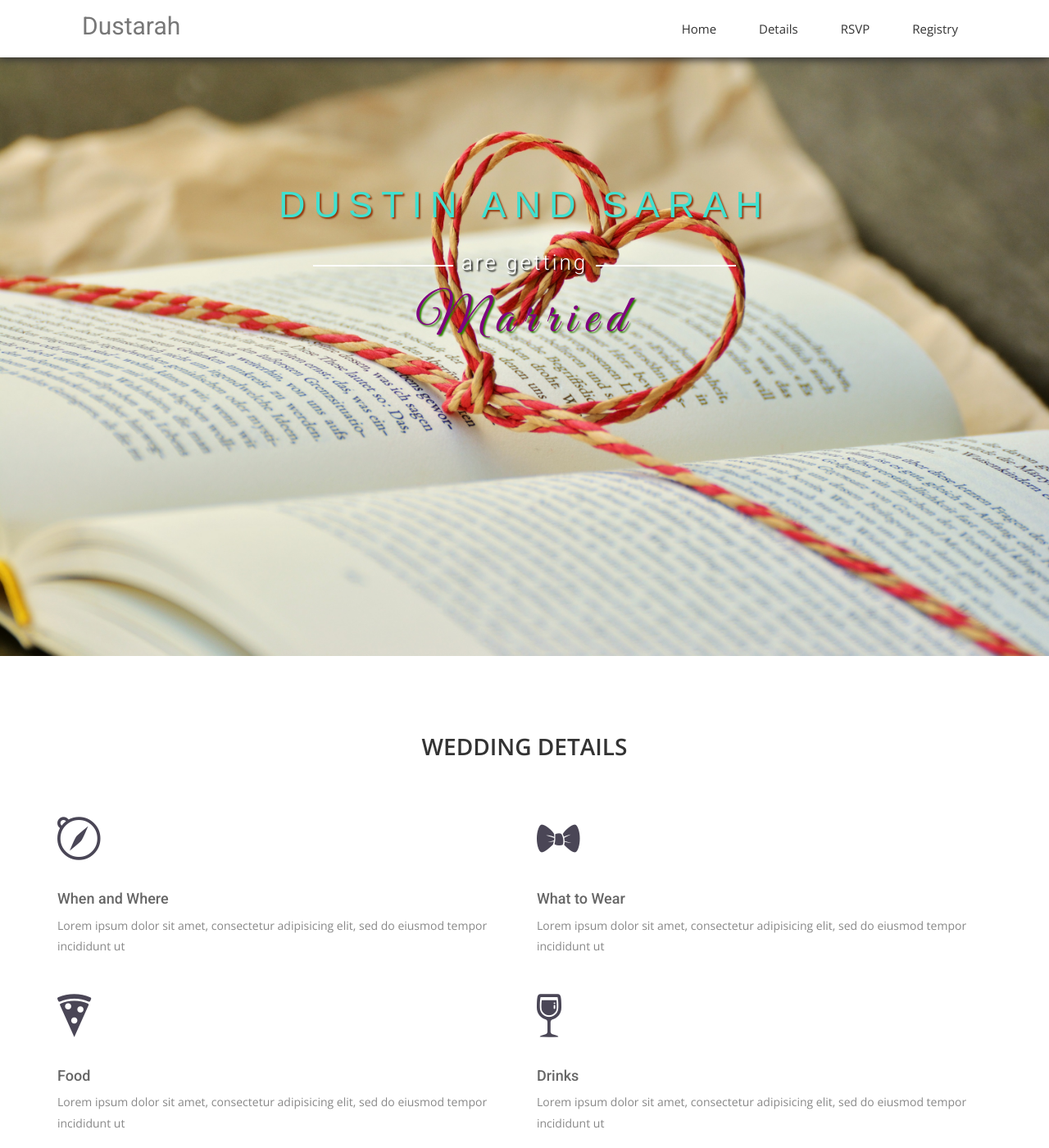
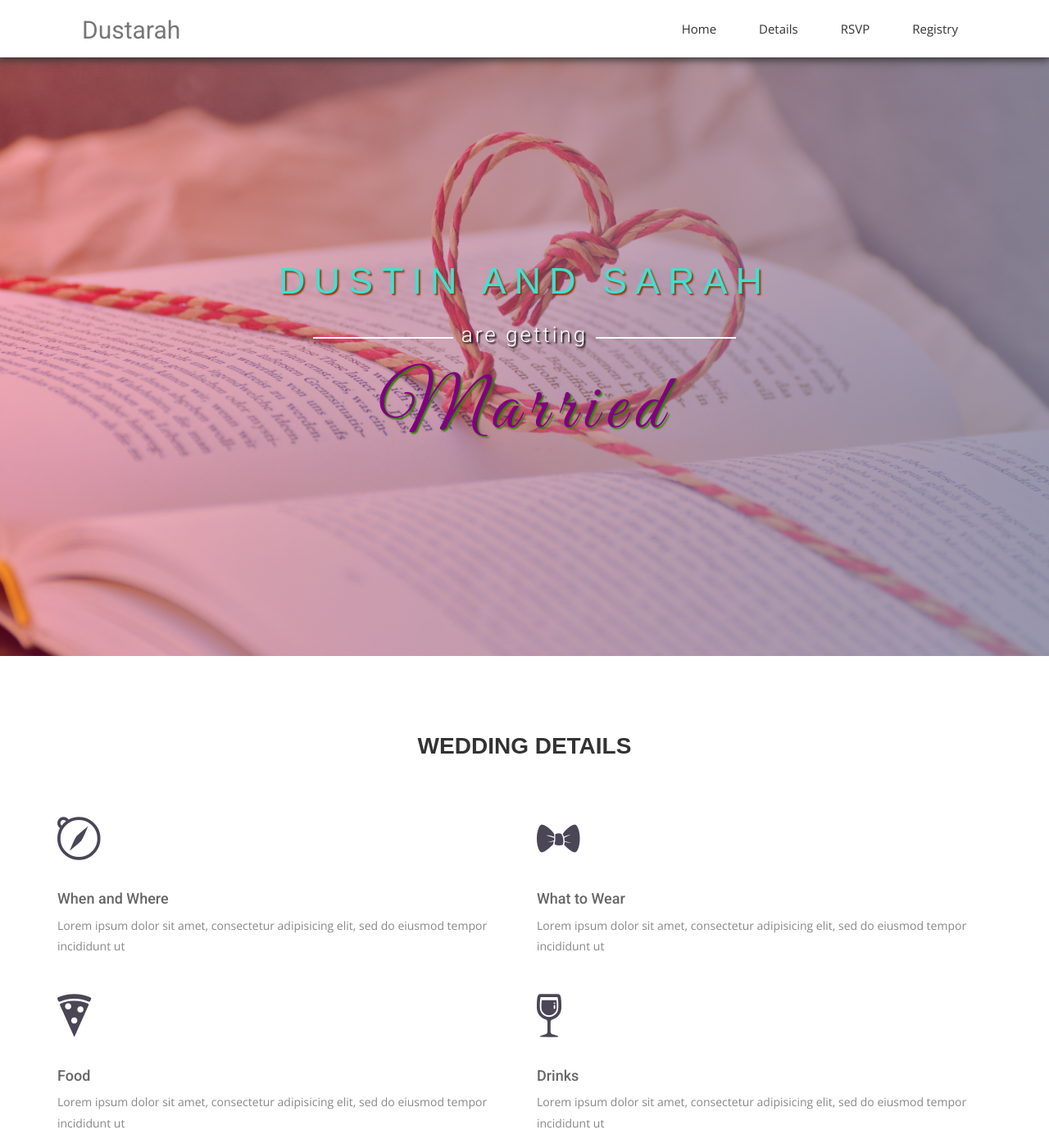
Before and after one commit to dustinpeerce/dustarah, a Jekyll site: the page built from index.html, in a window 1280 px wide and 1400 px high. Shown: the whole window at 82% size. Built offline with Jekyll 4.4.1, drawn with Linux system fonts in a browser that asks for light colours; nearby versions of some CDN libraries; some web fonts are replaced.

Commit message:
Finish header positioning

```diff
--- a/css/airspace.css
+++ b/css/airspace.css
@@ -54,6 +54,7 @@ a:active {
   margin-bottom: 50px;
 }
 .section-title {
+  font-family: 'Sorts Mill Goudy', sans-serif;
   text-transform: uppercase;
   font-size: 28px;
   font-weight: 600;
@@ -76,7 +77,8 @@ header .navbar {
   border: 0px;
 }
 header .navbar-brand {
-  padding-top: 5px;
+  padding-top: 10px;
+  padding-bottom: 0;
   margin-left: 0 !important;
 }
 header .navbar-brand h2 {
@@ -141,7 +143,6 @@ font header .navbar-default .navbar-nav li a:hover {
   background-attachment: fixed;
   background-position: center 85%;
   position: relative;
-  padding-top: 200px;
   height: 800px;
 }
 #slider:before {
@@ -153,7 +154,13 @@ font header .navbar-default .navbar-nav li a:hover {
   right: 0;
   width: 100%;
   height: 100%;
+  background: linear-gradient(to left, #8b86a3, rgba(255, 0, 94, 0.35));
   opacity: 0.8;
+}
+#slider .slider-header-container {
+  position: absolute;
+  left: 0;
+  right: 0;
 }
 #slider .block {
   color: #fff;
@@ -161,8 +168,6 @@ font header .navbar-default .navbar-nav li a:hover {
 }
 #slider .block h1 {
   font-family: 'Roboto', sans-serif;
-  font-size: 45px;
-  line-height: 60px;
   letter-spacing: 10px;
   margin: 20px 0;
 }
@@ -176,7 +181,7 @@ font header .navbar-default .navbar-nav li a:hover {
 #slider .block h1.bottom {
   text-shadow: 2px 2px 2px #2D8000;
   font-family: 'Great Vibes', cursive;
-  font-size: 65px;
+  font-size: 95px;
   color: purple;
 }
 #slider .block p {
--- a/css/responsive.css
+++ b/css/responsive.css
@@ -174,9 +174,8 @@ px      68    160    252    */
   header .navbar-default .navbar-toggle {
     margin-top: 8px;
   }
-  #slider {
-    padding-top: 90px;
-    padding-bottom: 100px;
+  #slider .block h1.bottom {
+    font-size: 65px;
   }
   #slider .block {
     padding-left: 0px;
--- a/index.html
+++ b/index.html
@@ -6,7 +6,7 @@ permalink: /
 
 <!-- Slider Start -->
 <section id="slider">
-  <div class="container">
+  <div class="container slider-header-container">
     <div class="row">
       <div class="col-md-12">
         <div class="block">
--- a/js/main.js
+++ b/js/main.js
@@ -14,6 +14,12 @@ $(document).ready(function(){
 	// Max height on Slider image and Map
 	$('#slider').css('max-height', $(window).height());
 	$('#map').css('max-height', $(window).height());
+
+	var sliderHeight = $('#slider').outerHeight(true) + 70;
+	var sliderHeaderHeight = $('.slider-header-container').outerHeight(true);
+	var remainingSize = sliderHeight - sliderHeaderHeight;
+	var topValue = remainingSize/2;
+	$('.slider-header-container').css('top', topValue);
 
 
 	$("#clients-logo").owlCarousel({
@@ -44,7 +50,6 @@ $(document).ready(function(){
           map: map
         });
     }
-    initMap();
 
 	// Counter
 	$('.counter').counterUp({
```
